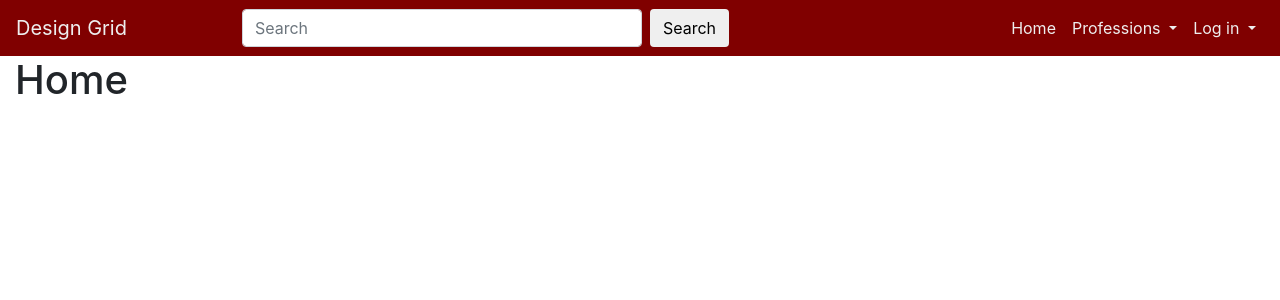
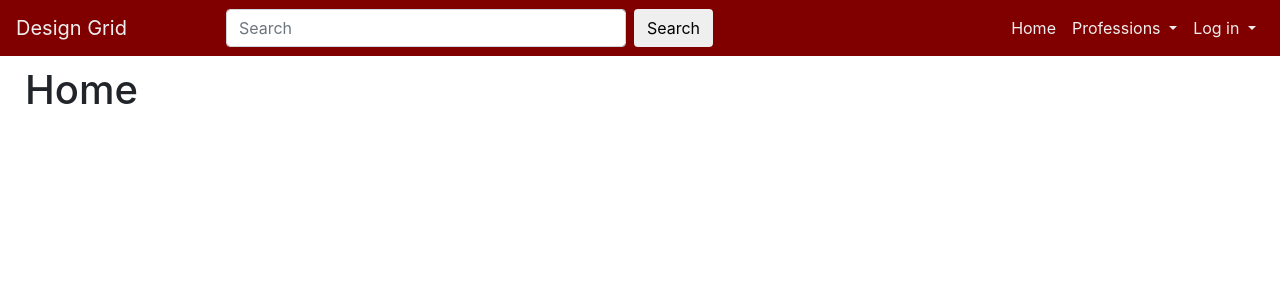
Before and after one commit to gainesdg/DesignFolio, a Django app: page / in a window 1280 px wide. Shown: the top 300 px of the page. Run offline with Django 3.2, Linux system fonts and the light colour scheme; data that the repository does not hold is empty; some libraries are stand-ins or nearby versions.

Commit message:
Minor ajustments to base and index page

```diff
--- a/templates/web_app/base.html
+++ b/templates/web_app/base.html
@@ -35,7 +35,7 @@
 		<!-- NAV BAR -->										<!-- Nav bar colour -->
 		<nav class="navbar navbar-expand-lg navbar-light" style="background-color: #800000; color: #eeeeee;">
 			<!-- Nav bar logo -->
-			<a class="navbar-brand">Design Grid</a>
+			<a class="navbar-brand" style="margin-right: 100px;">Design Grid</a>
 
 			<!-- if creen is to small, add collapse and expand button -->
 			<button class="navbar-toggler" type="button" data-toggle="collapse" data-target="#navbarSupportedContent" aria-controls="navbarSupportedContent" aria-expanded="false" aria-label="Toggle navigation">
@@ -48,7 +48,7 @@
 					<!-- Search bar -->
 					<li class="form-inline my-2 my-lg-0">
 						<span class="input-group-append">
-						<input id="text" class="form-control mr-sm-2" style="margin-left: 100px; width: 400px;" type="search" placeholder="Search" aria-label="Search">
+						<input id="text" class="form-control mr-sm-2" style="width: 400px;" type="search" placeholder="Search" aria-label="Search">
 
 						<button id="search" class="btn my-2 my-sm-0" type="submit">Search</button>
 					</li>
--- a/templates/web_app/index.html
+++ b/templates/web_app/index.html
@@ -9,7 +9,7 @@
 {% block body_block %}
 
 	<!--Heading-->
-	<div class="container-fluid">
+	<div class="container" style="margin:10px">
 		<h1>Home</h1>
 	</div>
 
```
